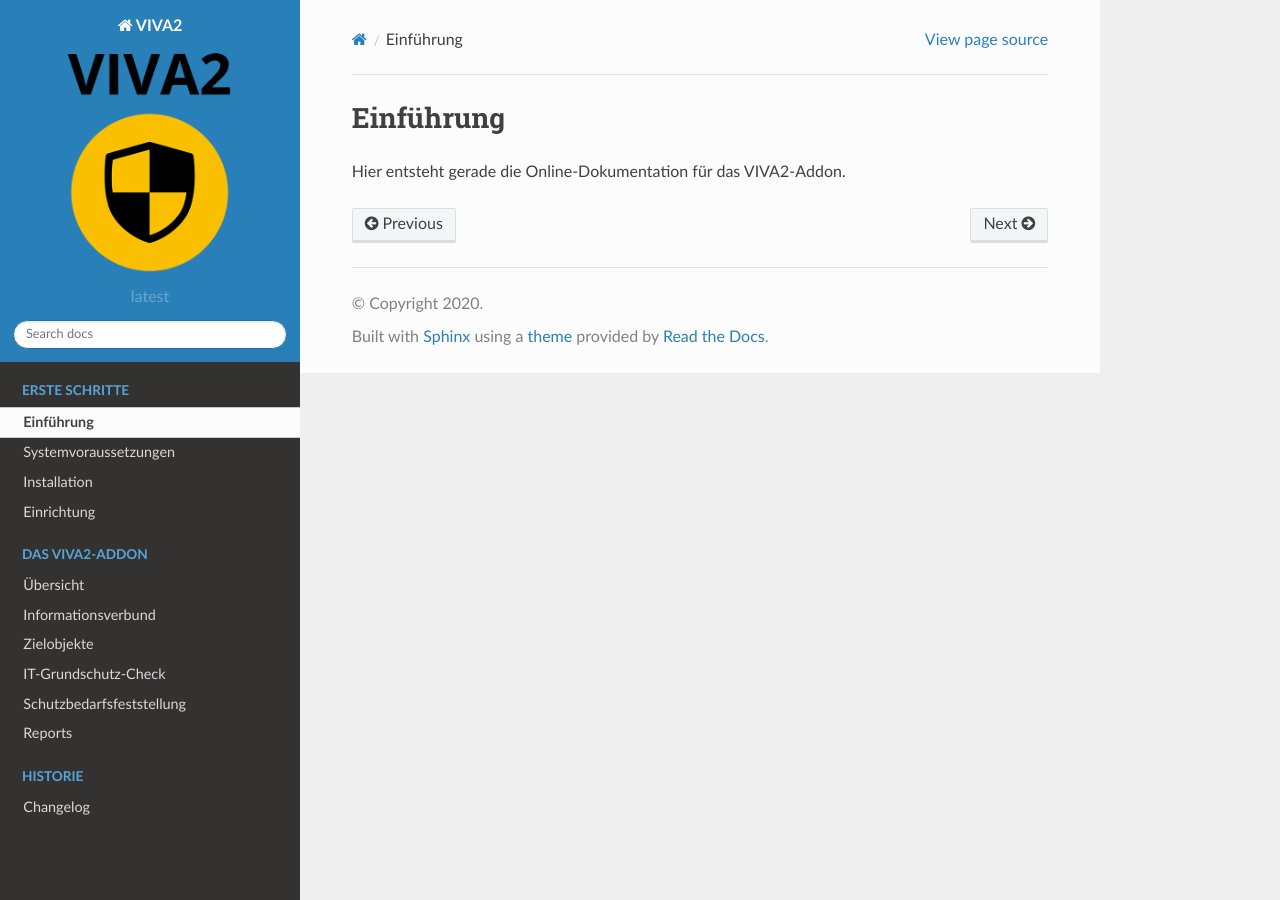
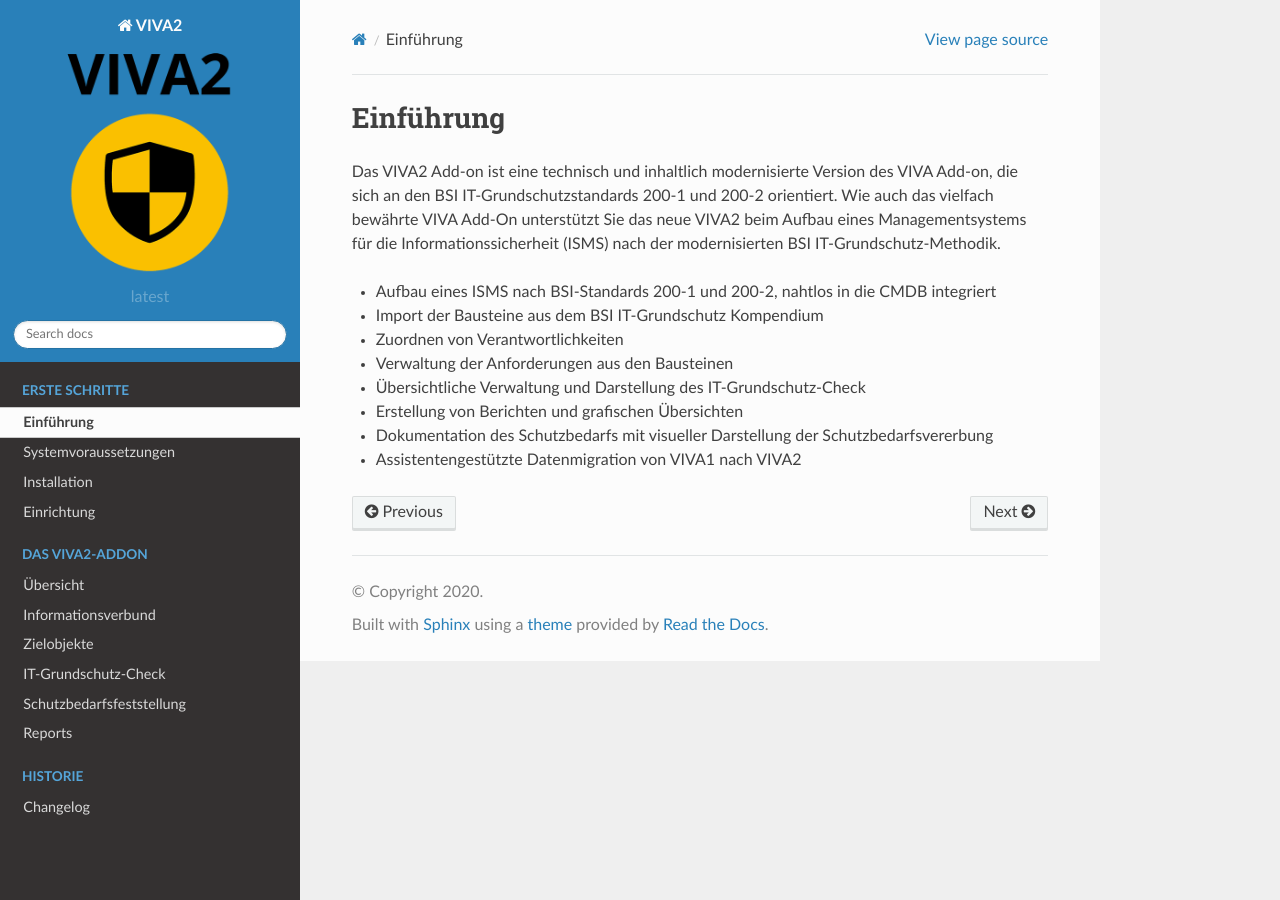
Before and after one commit to becon-de/isms.addon.docs, a Sphinx documentation site: the page built from doc/einfuehrung.rst, in a window 1280 px wide. Built offline with Sphinx 7.4.7 and the Read the Docs theme 2.0.0, drawn with Linux system fonts in a browser that asks for light colours.

Commit message:
VIVA-63: Add introduction and requirements, update installation

```diff
--- a/doc/einfuehrung.rst
+++ b/doc/einfuehrung.rst
@@ -2,4 +2,13 @@
 Einführung
 ##########
 
-Hier entsteht gerade die Online-Dokumentation für das VIVA2-Addon.
+Das VIVA2 Add-on ist eine technisch und inhaltlich modernisierte Version des VIVA Add-on, die sich an den BSI IT-Grundschutzstandards 200-1 und 200-2 orientiert. Wie auch das vielfach bewährte VIVA Add-On unterstützt Sie das neue VIVA2 beim Aufbau eines Managementsystems für die Informationssicherheit (ISMS) nach der modernisierten BSI IT-Grundschutz-Methodik.
+
+* Aufbau eines ISMS nach BSI-Standards 200-1 und 200-2, nahtlos in die CMDB integriert
+* Import der Bausteine aus dem BSI IT-Grundschutz Kompendium
+* Zuordnen von Verantwortlichkeiten
+* Verwaltung der Anforderungen aus den Bausteinen
+* Übersichtliche Verwaltung und Darstellung des IT-Grundschutz-Check
+* Erstellung von Berichten und grafischen Übersichten
+* Dokumentation des Schutzbedarfs mit visueller Darstellung der Schutzbedarfsvererbung
+* Assistentengestützte Datenmigration von VIVA1 nach VIVA2
--- a/doc/installation.rst
+++ b/doc/installation.rst
@@ -29,7 +29,7 @@
 
 	Seit der Version 2.0.3 wird der Anforderungstyp (Basisanforderung/Standardanforderung/Anforderung bei erhöhtem Schutzbedarf) beim Import des IT-Grundschutz-Kompendiums an der Anforderung gespeichert. Wenn seit der Installation der Version 2.0.3 das Kompendium nicht importiert wurde, sollte dies wiederholt werden (egal ob vor oder nach dem Update auf Version  3.0), um den vollen Funktionsumfang des VIVA2 3.0 nutzen zu können.
 
-
+.. _known-issues:
 ************
 Known issues
 ************
```
Also changed, not shown: doc/systemvoraussetzungen.rst (+8 -1 lines).
